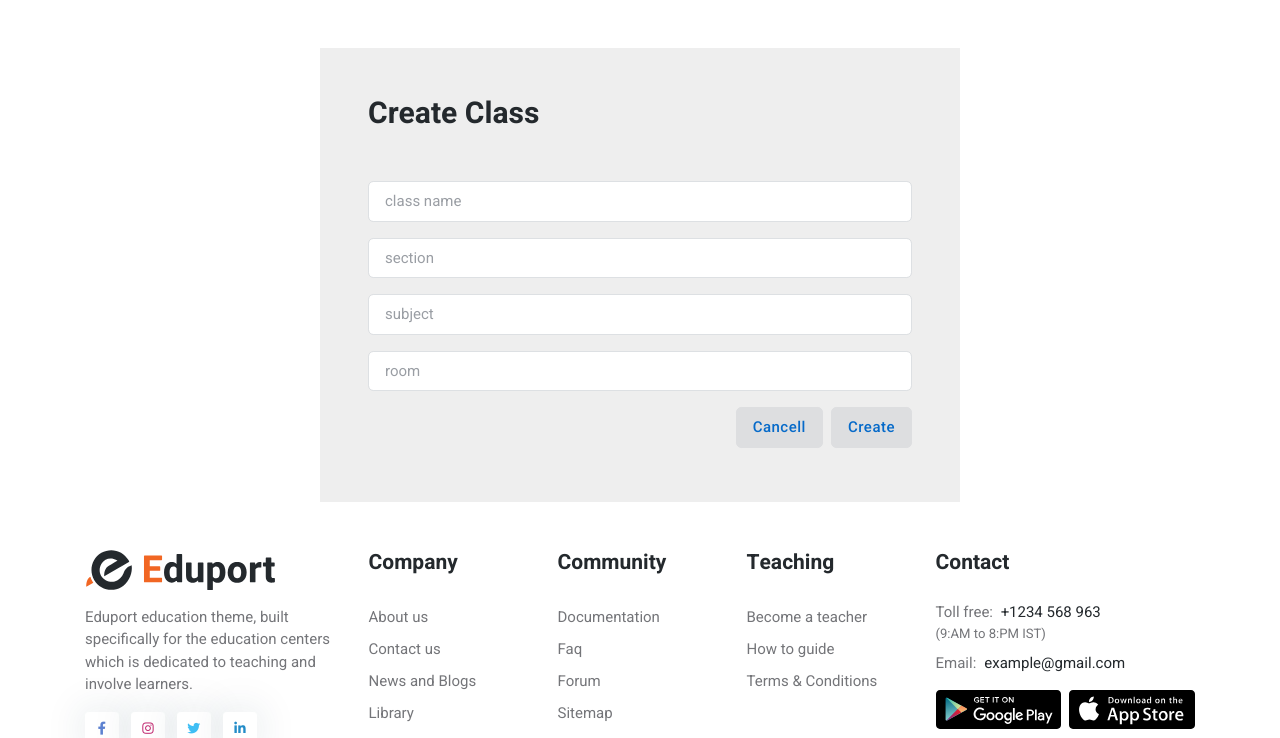
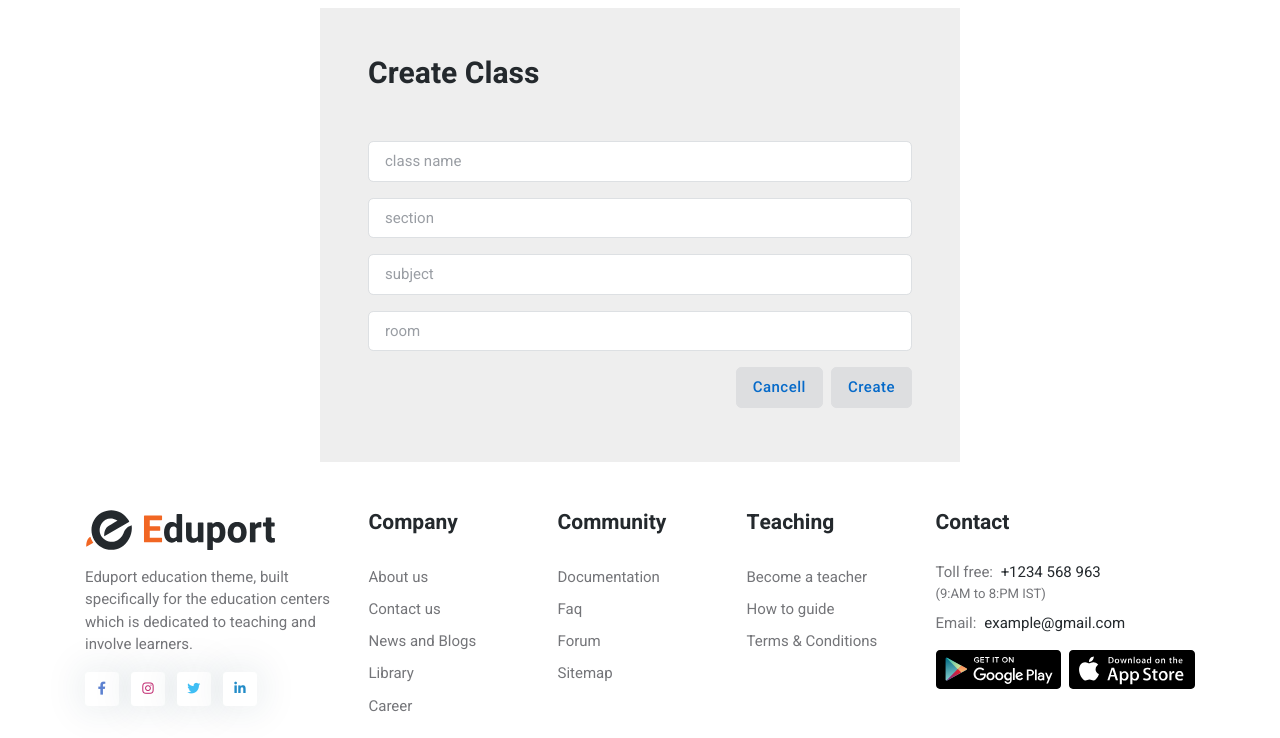
Before and after one commit to sreyvoath/G1-GoogleClassroom, a PHP site: page /create_class in a window 1280 px wide. Shown: the part 106-844 px from the top of the page. Run offline with PHP 8.4, Linux system fonts and the light colour scheme.

Commit message:
[feat] create-class GGC-35

```diff
--- a/models/class_form.model.php
+++ b/models/class_form.model.php
@@ -1,4 +1,5 @@
 <?php
+// insert data to into database
 function CreateData($class_name,$section,$subject){
     global $connection;
     $statement = $connection->prepare("insert into classroom (class_name, section,subject) values (:class_name, :subject)");
@@ -6,7 +7,5 @@ function CreateData($class_name,$section,$subject){
         ':class_name' => $class_name,
         ':section' => $section,
         ':subject' => $subject
-
     ]);
-
 }
--- a/vendor/css/create.css
+++ b/vendor/css/create.css
@@ -1,9 +1,13 @@
-/* .container{
-    position: fixed;
-    height: 80vh;
-    width: 50%;
-    margin: auto;
-    top: 0;
-    left: 0;
-    z-index: 3;
-} */
+#create:hover{
+    background:blue;
+}
+#cancell:hover{
+    background:red;
+}
+a:hover{
+    color: white;
+}
+.container input[type="text"]:hover{
+    background:rgba(255, 218, 185, 0.286);
+
+}
--- a/views/classroom/class_form.view.php
+++ b/views/classroom/class_form.view.php
@@ -2,7 +2,7 @@
 require  "./layouts/header.php";
 ?>
 
-<div class="container w-50 p-5 mt-5" style="background-color: #eee;">
+<div class="container w-50 p-5 mt-2" style="background-color: #eee;" >
     <h3 class="title mb-5">Create Class</h3>
     <form action="" method="post">
         <div class="mb-3 col-12 g-3">
@@ -18,8 +18,8 @@ require  "./layouts/header.php";
             <input type="text" name="room" class="form-control" id="room" placeholder="room">
         </div>
         <div class="d-grid gap-2 mt-3 d-md-flex justify-content-md-end ">
-            <button type="button" class="btn btn-light mr-5"><a href="/views/home/home.view.php">Cancell</a></button>
-            <button type="button" class="btn btn-light"><a href="card_class.view.php">Create</a></button>
+            <button type="button" id="cancell" class="btn btn-light mr-5"><a href="/views/home/home.view.php">Cancell</a></button>
+            <button type="button" id="create" class="btn btn-light"><a href="card_class.view.php">Create</a></button>
         </div>
     </form>
 </div>
```
